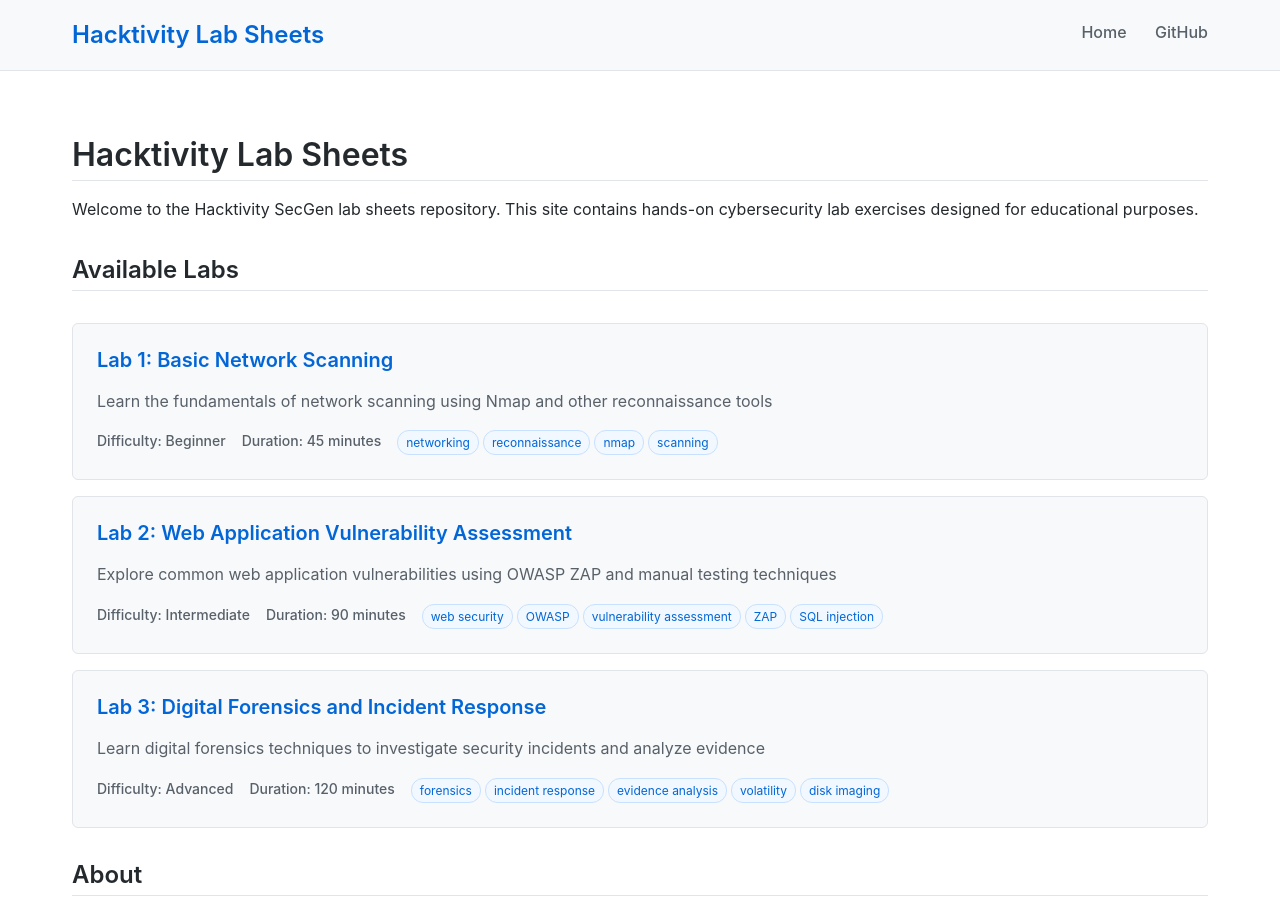
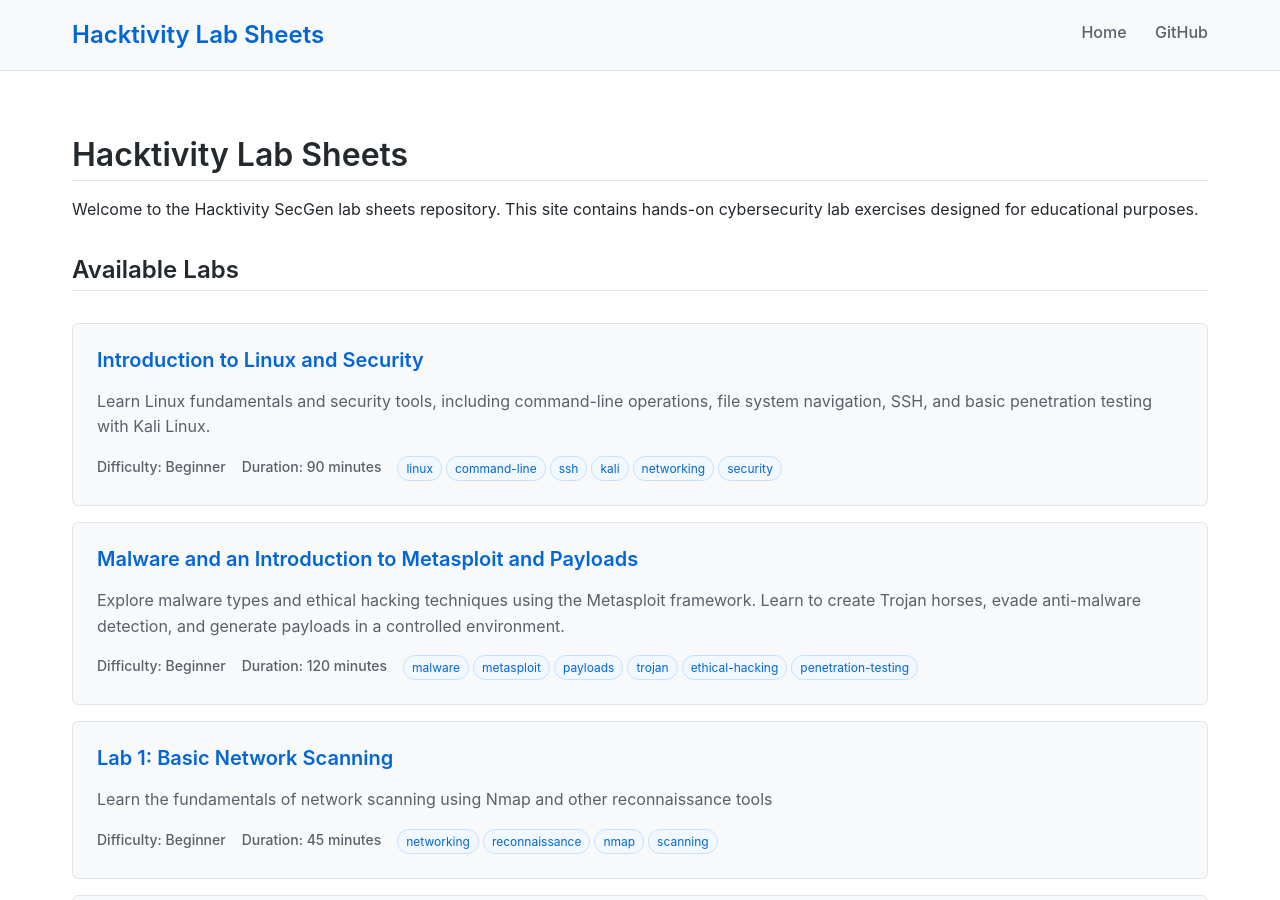
Before and after one commit to cliffe/HacktivityLabSheets, a Jekyll site: the page built from index.md, in a window 1280 px wide and 900 px high. Built offline with Jekyll 4.4.1, drawn with Linux system fonts in a browser that asks for light colours.

Commit message:
lab updates

```diff
--- a/_labs/introducing_attacks/1_intro_linux.md
+++ b/_labs/introducing_attacks/1_intro_linux.md
@@ -1,3 +1,24 @@
+---
+title: "Introduction to Linux and Security"
+author: "Z. Cliffe Schreuders"
+description: "Learn Linux fundamentals and security tools, including command-line operations, file system navigation, SSH, and basic penetration testing with Kali Linux."
+difficulty: "Beginner"
+duration: "90 minutes"
+prerequisites: "Basic computer skills"
+tags: ["linux", "command-line", "ssh", "kali", "networking", "security"]
+lab_sheet_url: "https://docs.google.com/document/d/1vA_Ev_GPqPg3cGZblgVclWmTU-sUEEBqwYpFH09mQjg/edit?usp=sharing"
+type: ["ctf-lab", "lab-sheet"]
+lecture_url: "http://z.cliffe.schreuders.org/presentations/slides/DSL_DS_OSPT_Lectures_1_Intro_to_Unix_FOSS_and_Linux.html"
+reading: "Chapters 1-2: Practical Unix and Internet Security by Garfinkel, Spafford, and Schwartz"
+cybok:
+  - ka: "NS"
+    topic: "Network Protocols and Vulnerability"
+    keywords: ["common network attacks"]
+  - ka: "SOIM"
+    topic: "PENETRATION TESTING"
+    keywords: ["PENETRATION TESTING - SOFTWARE TOOLS"]
+---
+
 # Introduction to Linux and security tools
 
 ### License {#preparation-and-logging-in}
--- a/_labs/introducing_attacks/2_malware.md
+++ b/_labs/introducing_attacks/2_malware_msf_payloads.md
@@ -1,3 +1,30 @@
+---
+title: "Malware and an Introduction to Metasploit and Payloads"
+author: "Z. Cliffe Schreuders"
+description: "Explore malware types and ethical hacking techniques using the Metasploit framework. Learn to create Trojan horses, evade anti-malware detection, and generate payloads in a controlled environment."
+difficulty: "Beginner"
+duration: "120 minutes"
+prerequisites: "Basic understanding of operating systems and networking"
+tags: ["malware", "metasploit", "payloads", "trojan", "ethical-hacking", "penetration-testing"]
+lab_sheet_url: "https://docs.google.com/document/d/1QsOLdqwBP6njIoKbeQRdattbLBLPFCB-eKHW0OxdE8U/edit?usp=sharing"
+type: ["lab-sheet"]
+lecture_url: "http://z.cliffe.schreuders.org/presentations/slides/DSL_DS_OSPT_Lectures_2_Malware.html"
+reading: "Chapter 23: Protecting Against Programmed Threats - Practical Unix and Internet Security"
+cybok:
+  - ka: "MAT"
+    topic: "Malware Taxonomy"
+    keywords: ["dimensions", "kinds"]
+  - ka: "MAT"
+    topic: "Malware Analysis"
+    keywords: ["anti-analysis and evasion techniques"]
+  - ka: "MAT"
+    topic: "Attacks and exploitation"
+    keywords: ["EXPLOITATION FRAMEWORKS"]
+  - ka: "SOIM"
+    topic: "PENETRATION TESTING"
+    keywords: ["PENETRATION TESTING - SOFTWARE TOOLS", "PENETRATION TESTING - ACTIVE PENETRATION"]
+---
+
 # Malware and an Introduction to Metasploit and Payloads
 
 ### License {#preparation}
```
